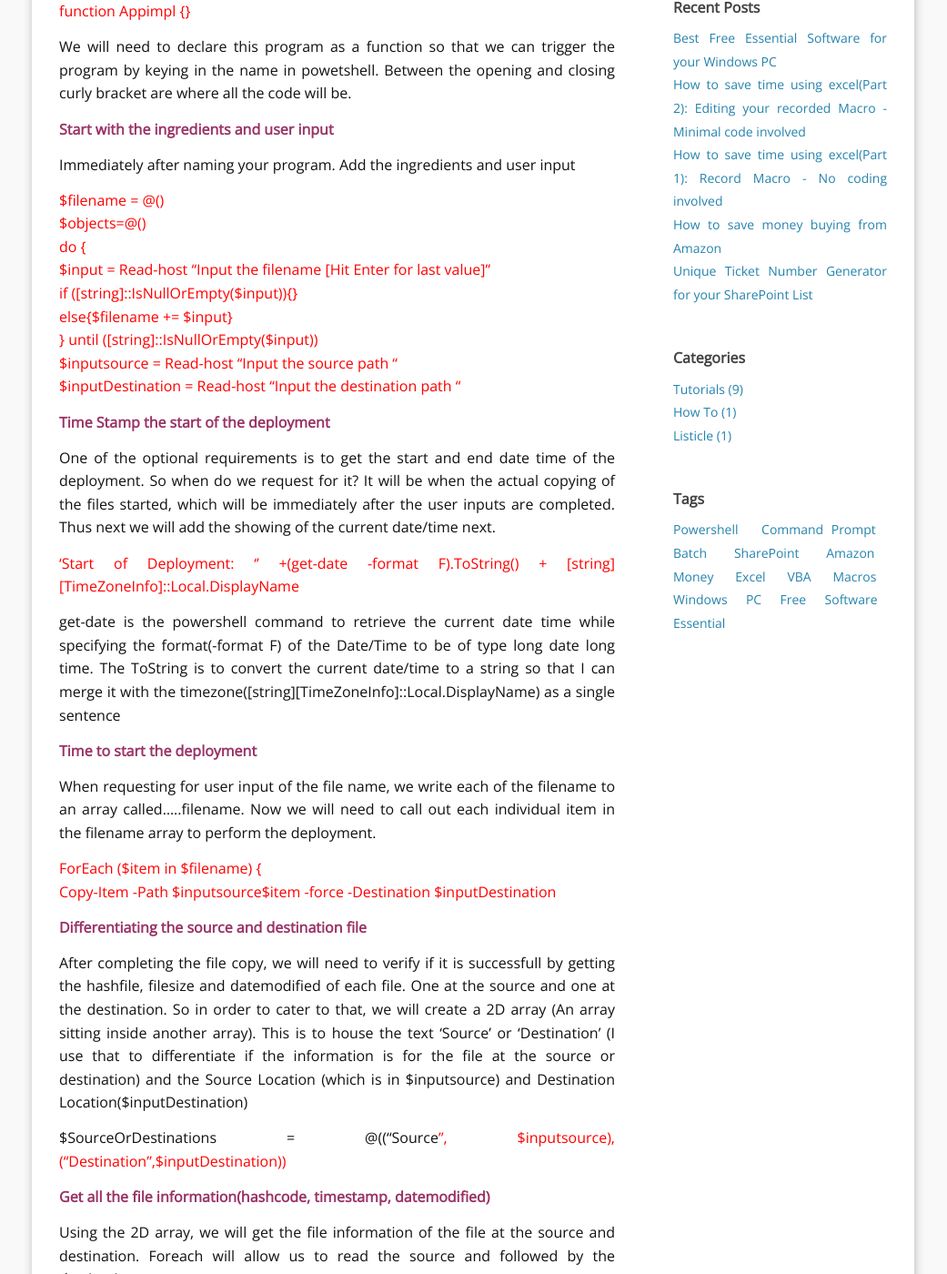
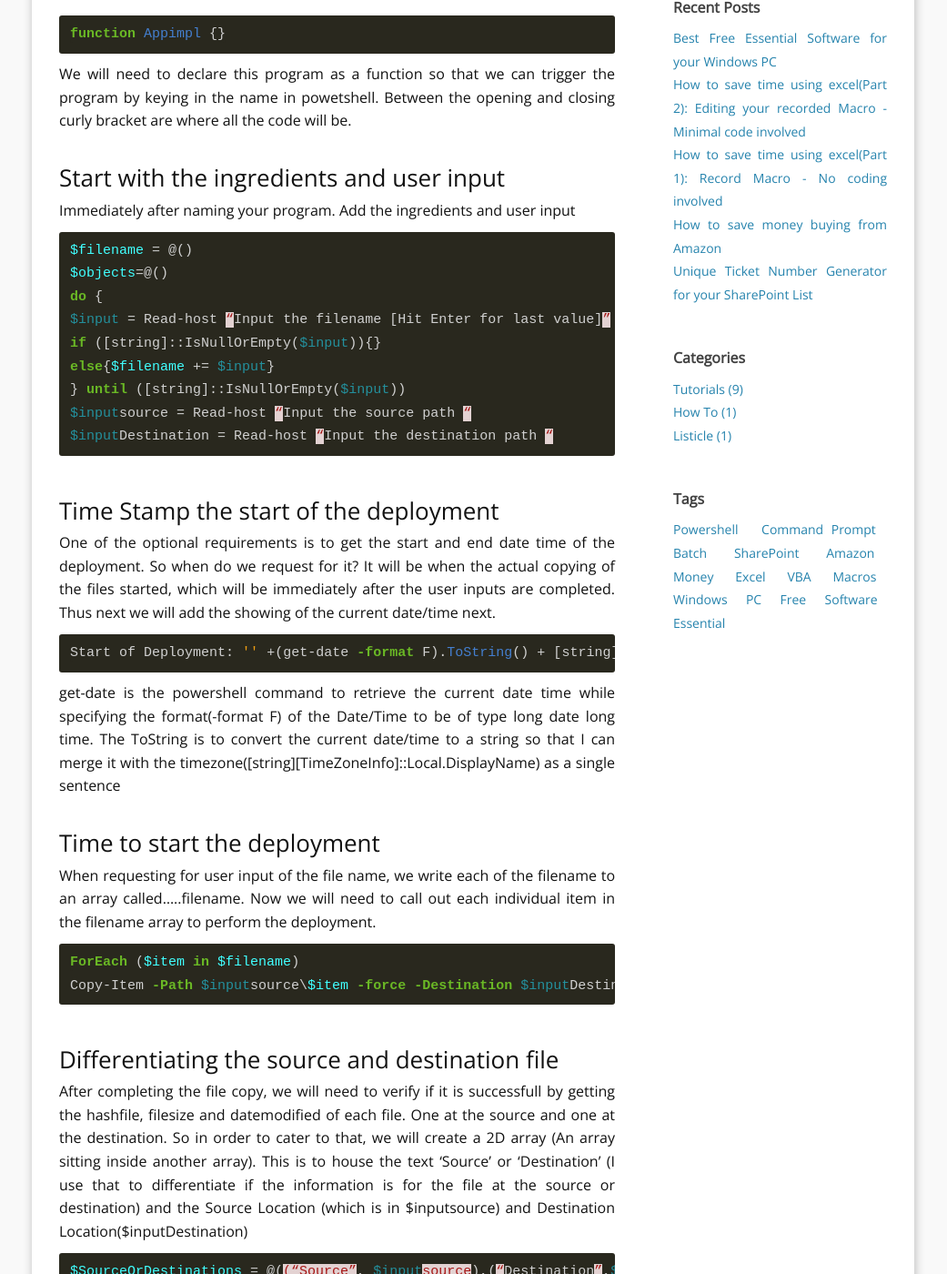
Before and after one commit to yarnthen/yarnthencohosking, a Jekyll site: the page built from _posts/2017-05-01-file-deployment-using-powershell-part-3.md, in a window 1280 px wide and 1400 px high, scrolled down 880 px. Shown: the whole window at 91% size, without its empty margins (120-1161 px from the left). Built offline with Jekyll 4.4.1, drawn with Linux system fonts in a browser that asks for light colours; nearby versions of some CDN libraries; comment, search, counter and statistics services are not loaded; some of the changed text lies outside the part shown.

Commit message:
updated posts

```diff
--- a/_config.yml
+++ b/_config.yml
@@ -6,7 +6,7 @@ email: yarnthen@gmail.com
 description: "Freshman21 is a Jekyll blog theme." # You can edit this line in _config.yml. It will appear in your document head meta and in your feed.xml site description
 keywords: "Jekyll, theme, Freshman21"
 baseurl: "/yarnthencohosking" # the subpath of your site, e.g. /blog/
-url: "https://yarnthen.github.io/yarnthencohosking" # the base hostname & protocol for your site
+url: "https://yarnthen.github.io" # the base hostname & protocol for your site
 locale: en_US
 
 ### Personal info and site tools info:
--- a/_posts/2017-05-01-file-deployment-using-powershell-part-3.md
+++ b/_posts/2017-05-01-file-deployment-using-powershell-part-3.md
@@ -12,66 +12,63 @@ comments: true
 <img src="{{ site.baseurl }}/images/Endresultafterenhancement.jpg" alt="">
 
 In the previous post, I have explained the individual code segments that makes this program tick. Now is the time to link them all up.
-
-<span style="color:#993366">**Name your program**</span>
-
+<br><br>
+### Name your program
 
 In order to run your program, you will need to name it first. I am calling mine Appimpl (short for application implementation). The code would be something like the below:
-
-<span style="color:red" font-family="courier new">function Appimpl {}</span>
-
+{% highlight powershell %}
+function Appimpl {}
+{% endhighlight %}
 We will need to declare this program as a function so that we can trigger the program by keying in the name in powetshell. Between the opening and closing curly bracket are where all the code will be.
-
-<span style="color:#993366">**Start with the ingredients and user input**</span>
-
+<br><br>
+### Start with the ingredients and user input
 
 Immediately after naming your program. Add the ingredients and user input
 
-
-<span style="color:red" font-family="courier new">
-$filename = @()<br>
-$objects=@()<br>
-do {<br>
-$input = Read-host “Input the filename [Hit Enter for last value]”<br>
-if ([string]::IsNullOrEmpty($input)){}<br>
-else{$filename += $input}<br>
-} until ([string]::IsNullOrEmpty($input))<br>
-$inputsource = Read-host “Input the source path “<br>
-$inputDestination = Read-host “Input the destination path “</span>
-
-
-<span style="color:#993366">**Time Stamp the start of the deployment**</span>
+{% highlight powershell %}
+$filename = @()
+$objects=@()
+do {
+$input = Read-host “Input the filename [Hit Enter for last value]”
+if ([string]::IsNullOrEmpty($input)){}
+else{$filename += $input}
+} until ([string]::IsNullOrEmpty($input))
+$inputsource = Read-host “Input the source path “
+$inputDestination = Read-host “Input the destination path “
+{% endhighlight %}
+<br>
+### Time Stamp the start of the deployment
 
 One of the optional requirements is to get the start and end date time of the deployment. So when do we request for it? It will be when the actual copying of the files started, which will be immediately after the user inputs are completed. Thus next we will add the showing of the current date/time next.
-
-<span style="color:red" font-family="courier new">'Start of Deployment: '' +(get-date -format F).ToString() + [string][TimeZoneInfo]::Local.DisplayName</span>
-
+{% highlight powershell %}
+Start of Deployment: '' +(get-date -format F).ToString() + [string][TimeZoneInfo]::Local.DisplayName
+{% endhighlight %}
 get-date is the powershell command to retrieve the current date time while  specifying the format(-format F) of the Date/Time to be of type long date long time. The ToString is to convert the current date/time to a string so that I can merge it with the timezone([string][TimeZoneInfo]::Local.DisplayName) as a single sentence
-
-
-<span style="color:#993366">**Time to start the deployment**</span>
+<br><br>
+### Time to start the deployment
 
 When requesting for user input of the file name, we write each of the filename to an array called…..filename. Now we will need to call out each individual item in the filename array to perform the deployment.
 
-<span style="color:red" font-family="courier new">
-ForEach ($item in $filename) {<br>
+{% highlight powershell %}
+ForEach ($item in $filename)
 Copy-Item -Path $inputsource\$item -force -Destination $inputDestination
-</span>
-
-<span style="color:#993366">**Differentiating the source and destination file**</span>
+{% endhighlight %}
+<br>
+### Differentiating the source and destination file
 
 After completing the file copy, we will need to verify if it is successfull by getting the hashfile, filesize and datemodified of each file. One at the source and one at the destination. So in order to cater to that, we will create a 2D array (An array sitting inside another array). This is to house the text ‘Source’ or ‘Destination’ (I use that to differentiate if the information is for the file at the source or destination) and the Source Location (which is in $inputsource) and Destination Location($inputDestination)
 
-
-$SourceOrDestinations = @((“Source<span style="color:red" font-family="courier new">”, $inputsource),(“Destination”,$inputDestination))</span>
-
-<span style="color:#993366">**Get all the file information(hashcode, timestamp, datemodified)**</span>
+{% highlight powershell %}
+$SourceOrDestinations = @((“Source”, $inputsource),(“Destination”,$inputDestination))
+{% endhighlight %}
+<br>
+### Get all the file information(hashcode, timestamp, datemodified)
 
 Using the 2D array, we will get the file information of the file at the source and destination. Foreach will allow us to read the source and followed by the destination.
 
 
 
-{% highlight powershell %}
+{% highlight powershell linenos %}
 ForEach($choice in $SourceOrDestinations)
 {
 	$object = New-Object PSObject -Property @{
@@ -104,15 +101,15 @@ ForEach($choice in $SourceOrDestinations)
 <span style="color:blue">Line 14-19</span> writes all the information collected from Line 6-12 into the objects array so that it can be displayed in tabular format later.
 </details>
 <br>
-<span style="color:#993366">**Adding the finishing touches**</span>
+### Adding the finishing touches
 
 Well at the end we can finally display all the information in the tabular format. In addition I added the Source Path and Destination as part of the output so we do not need to bloat the information that is in tabular format as we can exclude the full path just mentioning whether it is from the Source Path or Destination Path.
 
-<span style="color:red" font-family="courier new">
-Write-Host ‘Source Path: ‘ + $inputsource<br>
-Write-Host ‘Destination Path: ‘ + $inputDestination<br>
-write-output $objects | format-table -autosize<br>
+{% highlight powershell %}
+Write-Host ‘Source Path: ‘ + $inputsource
+Write-Host ‘Destination Path: ‘ + $inputDestination
+write-output $objects | format-table -autosize
 ‘End of Deployment: ‘ +(get-date -format F).ToString() + [string][TimeZoneInfo]::Local.DisplayName
-</span>
+{% endhighlight %}
 
 So that’s all to it. To see the code altogether, get to [last section of the introduction post]({% post_url 2017-05-01-file-deployment-using-powershell-part-1 %}#allcode).
```
Also changed, not shown: _posts/2017-05-01-file-deployment-using-powershell-part-1.md (+4 -2 lines), _posts/2017-05-01-file-deployment-using-powershell-part-2.md (+39 -37 lines).
